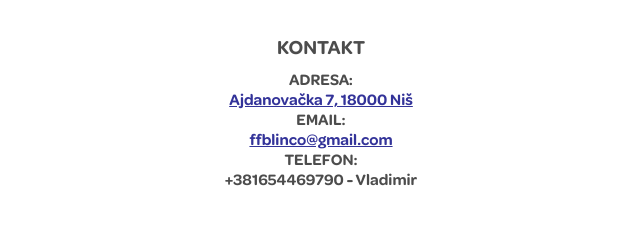
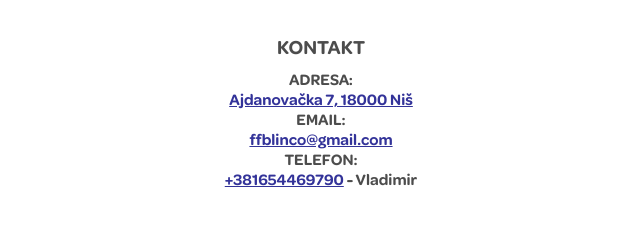
Before and after one commit to tzivadinovic/blinco-ff, a website: page index.html in a window 1280 px wide. Shown: the part 1627-1867 px from the top of the page, 319-959 px from the left. Drawn offline with nearby package versions, Linux system fonts and the light colour scheme; a web font is replaced by a local one.

```diff
--- a/index.html
+++ b/index.html
@@ -270,7 +270,7 @@
                 <h1>KONTAKT</h1>
                 <p><b>ADRESA: <br> <a href="https://goo.gl/maps/aGSQQxVE2uFXEzZRA" target="_blank">Ajdanovačka 7,
                     18000 Niš</a><br> <b>EMAIL:</b> <br> <a href="#" class="button" id="button">ffblinco@gmail.com </a><br>
-                    <b>TELEFON:</b> <br> +381654469790 - Vladimir</b>
+                    <b>TELEFON:</b> <br> <a href="tel:0654469790">+381654469790</a> - Vladimir</b>
                 </p>
 
             </div>
```
Also changed, not shown: package.json (added, +21 -0 lines).
